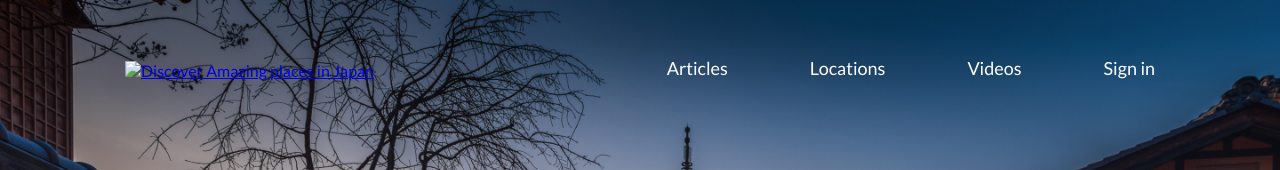
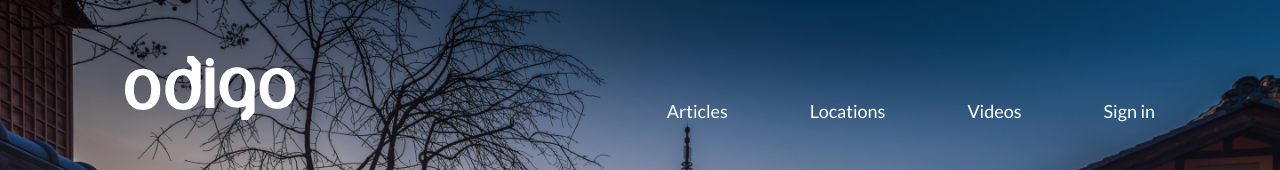
Before and after one commit to Lev1815/first-project, a plain HTML site: page index.html in a window 1280 px wide. Shown: the top 170 px of the page. Drawn offline with Linux system fonts and the light colour scheme.

Commit message:
Update index.html

```diff
--- a/index.html
+++ b/index.html
@@ -13,7 +13,7 @@
            <div class="header_wrapper">
             <div class="header_logo">
                 <a href="/" class="header_logo-link">
-                    <img src="../odigo-Logo.svg" alt="Discover Amazing places in Japan
+                    <img src="image/logo.svg" alt="Discover Amazing places in Japan
                     " class="header_logo-link">
                 </a>
             </div>
```
